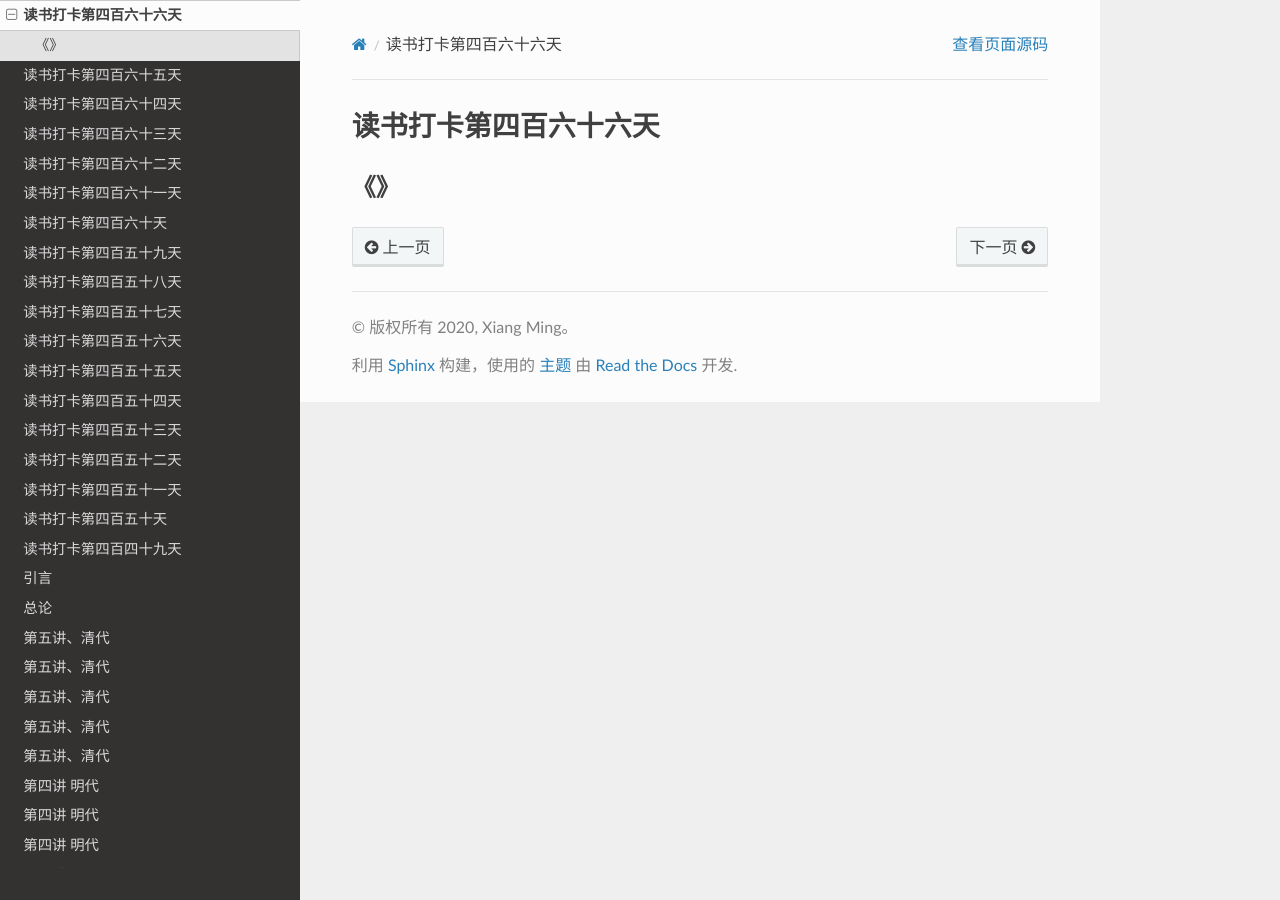
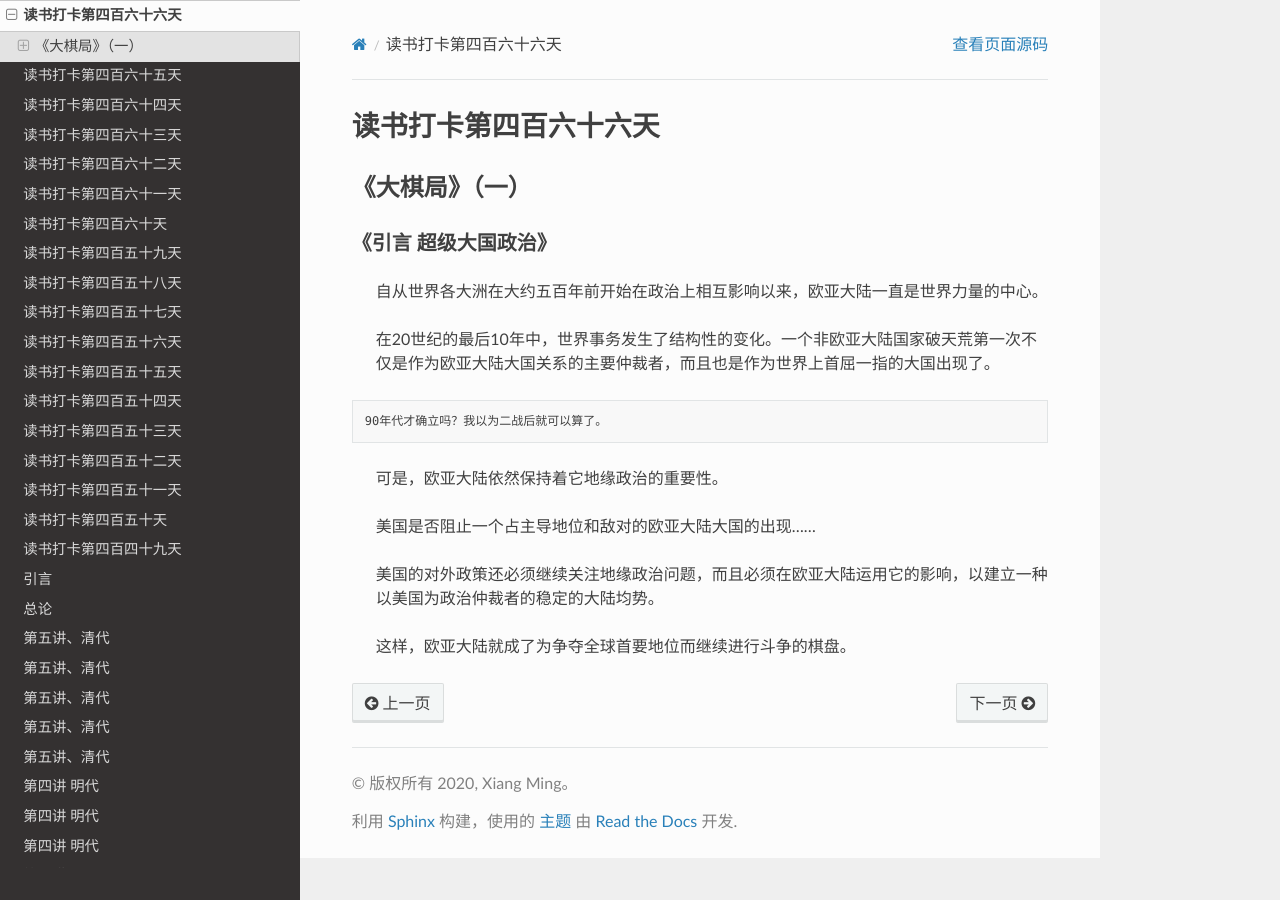
Before and after one commit to xiangming1975/reading, a Sphinx documentation site: the page built from source/2021-11-04.md, in a window 1280 px wide. Built offline with Sphinx 7.4.7 and the Read the Docs theme 2.0.0, drawn with Linux system fonts in a browser that asks for light colours.

Commit message:
大棋局

````diff
--- a/source/2021-11-04.md
+++ b/source/2021-11-04.md
@@ -1,2 +1,17 @@
 # 读书打卡第四百六十六天
-## 《》
+## 《大棋局》（一）
+### 《引言 超级大国政治》
+
+> 自从世界各大洲在大约五百年前开始在政治上相互影响以来，欧亚大陆一直是世界力量的中心。
+
+> 在20世纪的最后10年中，世界事务发生了结构性的变化。一个非欧亚大陆国家破天荒第一次不仅是作为欧亚大陆大国关系的主要仲裁者，而且也是作为世界上首屈一指的大国出现了。
+```
+90年代才确立吗？我以为二战后就可以算了。
+```
+> 可是，欧亚大陆依然保持着它地缘政治的重要性。
+
+> 美国是否阻止一个占主导地位和敌对的欧亚大陆大国的出现……
+
+> 美国的对外政策还必须继续关注地缘政治问题，而且必须在欧亚大陆运用它的影响，以建立一种以美国为政治仲裁者的稳定的大陆均势。
+
+> 这样，欧亚大陆就成了为争夺全球首要地位而继续进行斗争的棋盘。
````
Also changed, not shown: source/2021-11-05.md (added, +21 -0 lines).
